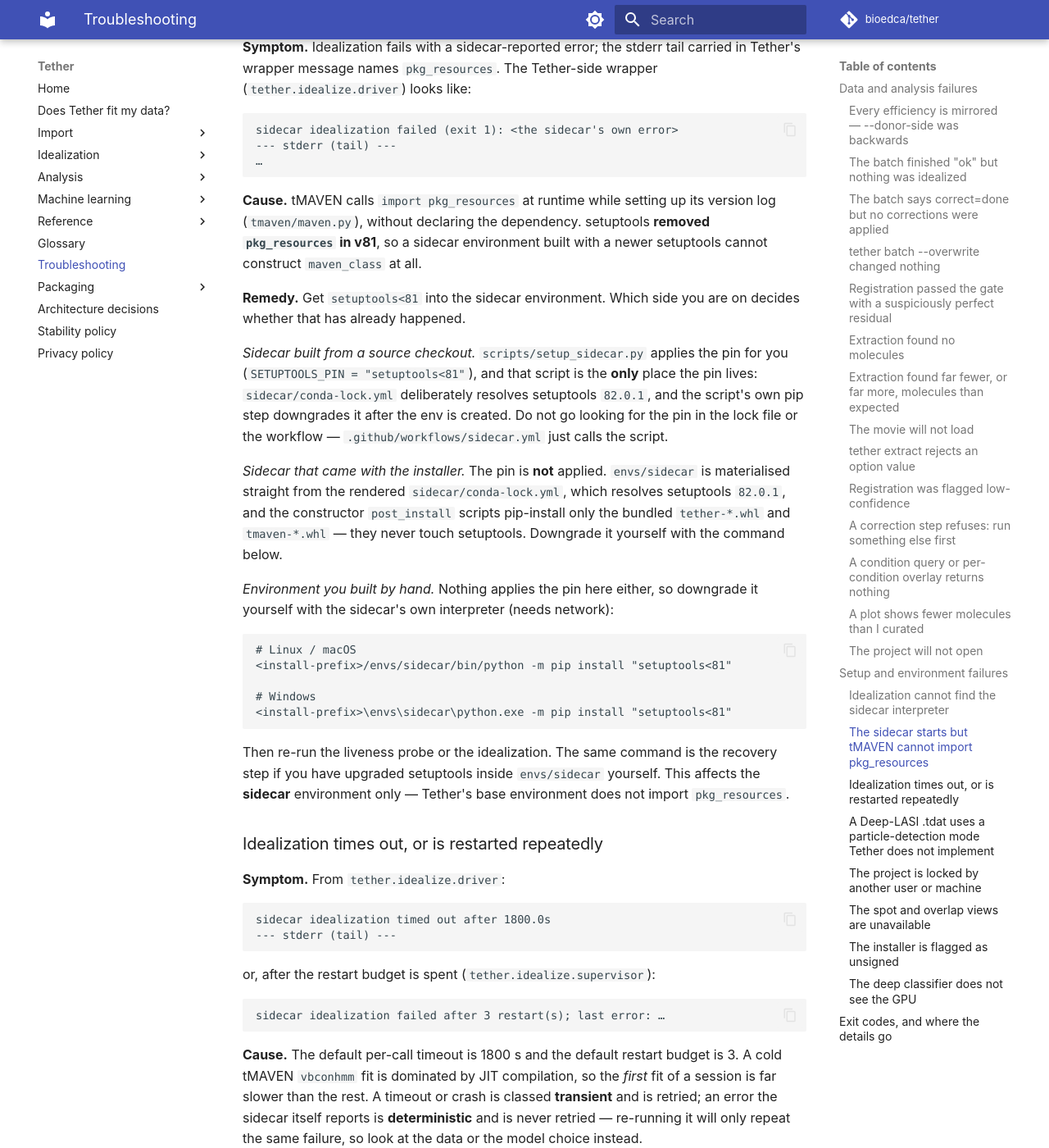
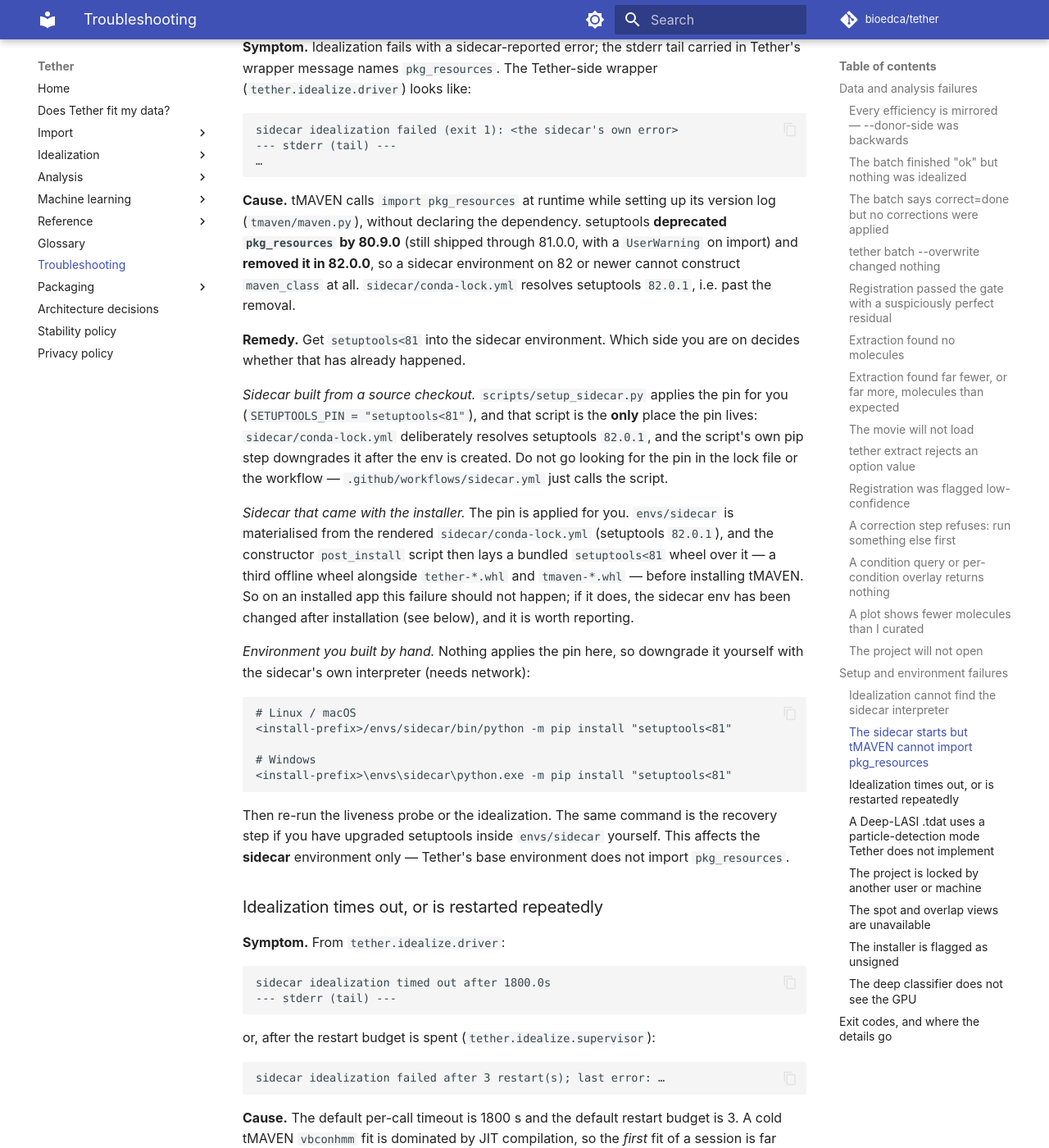
Before and after one commit to bioedca/tether, an MkDocs documentation site: the page built from docs/troubleshooting.md, in a window 1280 px wide and 1400 px high, scrolled down 13721 px. Shown: the whole window at 82% size. Built offline with MkDocs 1.6.1 and Material for MkDocs 9.7.7, drawn with Linux system fonts in a browser that asks for light colours; comment, search, counter and statistics services are not loaded; the version menu is left out.

Commit message:
docs: the installer now applies the sidecar setuptools pin
Closes the third acceptance criterion of #212. The troubleshooting page
could not say this before: docs/troubleshooting.md only reached main with
#210, and until this PR the installer really did not apply the pin.

Also corrects the version fact on that page to match the rest of the PR:
pkg_resources was deprecated by 80.9.0 and removed in 82.0.0, not
removed in 81.

````diff
--- a/docs/troubleshooting.md
+++ b/docs/troubleshooting.md
@@ -557,9 +557,11 @@
 ```
 
 **Cause.** tMAVEN calls `import pkg_resources` at runtime while setting up its version log
-(`tmaven/maven.py`), without declaring the dependency. setuptools **removed `pkg_resources`
-in v81**, so a sidecar environment built with a newer setuptools cannot construct
-`maven_class` at all.
+(`tmaven/maven.py`), without declaring the dependency. setuptools **deprecated
+`pkg_resources` by 80.9.0** (still shipped through 81.0.0, with a `UserWarning` on import)
+and **removed it in 82.0.0**, so a sidecar environment on 82 or newer cannot construct
+`maven_class` at all. `sidecar/conda-lock.yml` resolves setuptools `82.0.1`, i.e. past the
+removal.
 
 **Remedy.** Get `setuptools<81` into the sidecar environment. Which side you are on decides
 whether that has already happened.
@@ -570,13 +572,14 @@
 step downgrades it after the env is created. Do not go looking for the pin in the lock file or
 the workflow — `.github/workflows/sidecar.yml` just calls the script.
 
-*Sidecar that came with the installer.* The pin is **not** applied. `envs/sidecar` is
-materialised straight from the rendered `sidecar/conda-lock.yml`, which resolves setuptools
-`82.0.1`, and the constructor `post_install` scripts pip-install only the bundled
-`tether-*.whl` and `tmaven-*.whl` — they never touch setuptools. Downgrade it yourself with
-the command below.
+*Sidecar that came with the installer.* The pin is applied for you. `envs/sidecar` is
+materialised from the rendered `sidecar/conda-lock.yml` (setuptools `82.0.1`), and the
+constructor `post_install` script then lays a bundled `setuptools<81` wheel over it — a
+third offline wheel alongside `tether-*.whl` and `tmaven-*.whl` — before installing tMAVEN.
+So on an installed app this failure should not happen; if it does, the sidecar env has been
+changed after installation (see below), and it is worth reporting.
 
-*Environment you built by hand.* Nothing applies the pin here either, so downgrade it
+*Environment you built by hand.* Nothing applies the pin here, so downgrade it
 yourself with the sidecar's own interpreter (needs network):
 
 ```text
````
